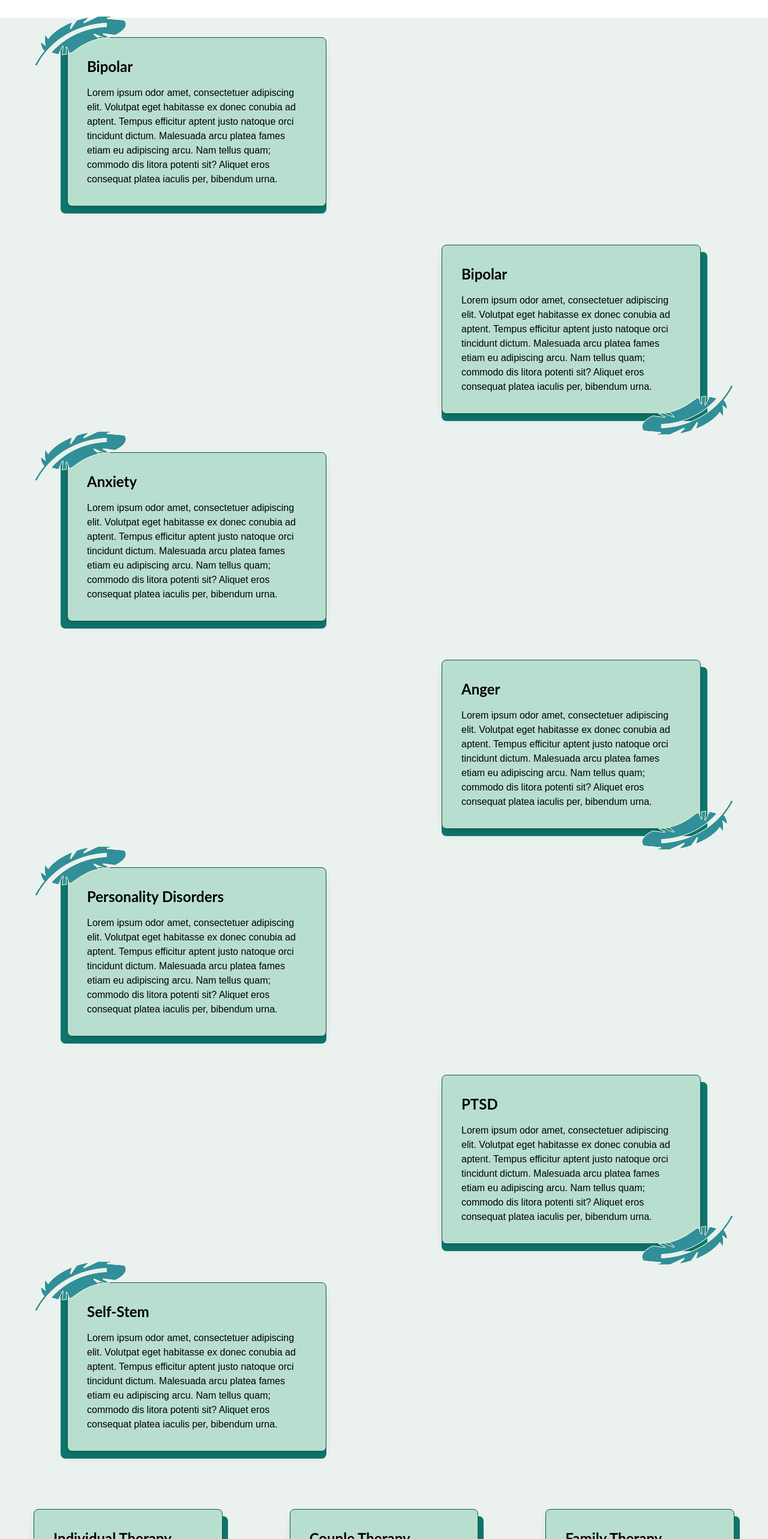
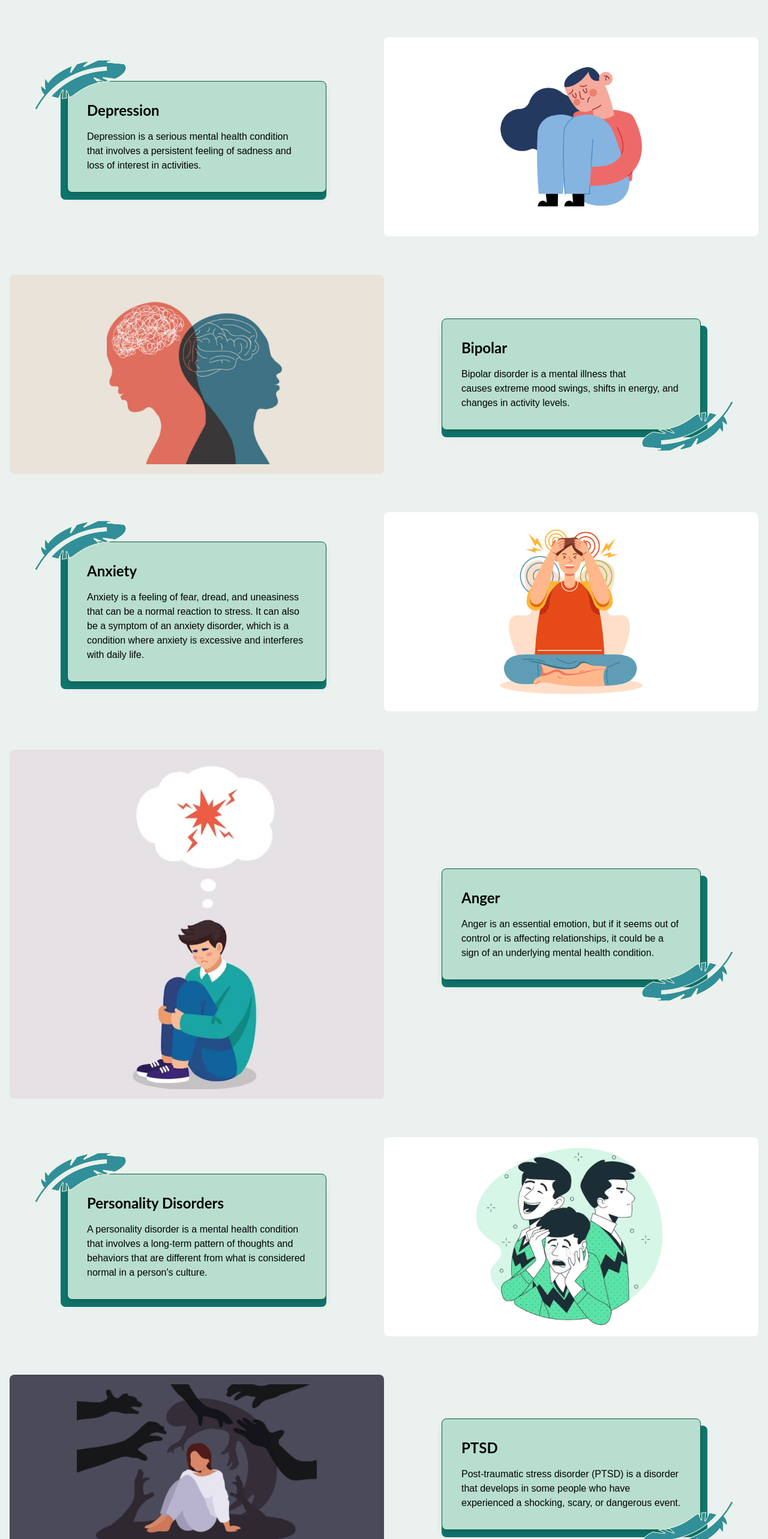
Before and after one commit to CwoissantT/CAT3, a React (Create React App) app in the folder phoenix-mental-health/: page /Services in a window 1280 px wide. Shown: the part 234-2800 px from the top of the page at 60% size. Built offline with nearby package versions, Linux system fonts and the light colour scheme; no server answers.

Commit message:
temp placement of images

```diff
--- a/phoenix-mental-health/src/pages/Contact.js
+++ b/phoenix-mental-health/src/pages/Contact.js
@@ -9,7 +9,7 @@ const Contact = () => {
     <div className="font-sans bg-lightTeal text-deepTeal min-h-screen flex flex-col">
       {/* Main Section */}
       {/* REMOVE py-1 just helping me see seperation */}
-      <div className="flex-grow py-1">
+      <div className="flex-grow bg-background">
         <ContactSection />
       </div>
 
--- a/phoenix-mental-health/src/pages/Services.js
+++ b/phoenix-mental-health/src/pages/Services.js
@@ -7,12 +7,20 @@ import FAQs from '../components/FAQs';
 import Footer from '../components/Footer'; // Assuming footer is already implemented
 import RightCard from '../components/RightCard';
 import LeftCard from '../components/LeftCard';
+import Depression from '../images/Depression.png';
+import Bipolar from '../images/Bipolar.png';
+import Anxiety from '../images/Anxiety.png';
+import Anger from '../images/Anger.png';
+import Personality from '../images/PersonalityDisorders.png';
+import PTSD from '../images/PTSD.png';
+import SelfStem from '../images/Self-Stem.png';
+
 
 const Services = () => {
   return (
     <div className="font-sans bg-lightTeal text-deepTeal min-h-screen flex flex-col">
       {/* Main Section */}
-      <div className="flex-grow">
+      <div className="bg-background flex-grow">
         <h1 className="text-4xl font-lato font-bold text-center py-16">Services</h1>
 
         {/* Service Cards */}
@@ -20,75 +28,169 @@ const Services = () => {
           title="Depression"
           content="Lorem ipsum odor amet, consectetuer adipiscing elit. Volutpat eget habitasse ex donec conubia ad aptent. Tempus efficitur aptent justo natoque orci tincidunt dictum. Malesuada arcu platea fames etiam eu adipiscing arcu. Nam tellus quam; commodo dis litora potenti sit? Aliquet eros consequat platea iaculis per, bibendum urna."
         /> */}
-        <section className="flex flex-col md:flex-row items-center justify-between py-8 px-4 bg-background">
-          {/* Right Card - Adjusted to the Right */}
-          <div className="w-full md:w-1/2 md:mr-auto">
+        {/* First Section */}
+        <section className="relative flex flex-col md:flex-row items-center justify-between py-8 px-4 bg-background ">
+          <div className="relative z-10 w-full md:w-1/2">
             <LeftCard
+              headerText="Depression"
+              paragraphText="Depression is a serious mental health condition that involves a persistent feeling of sadness and loss of interest in activities."
+            />
+          </div>
+
+          {/* Image with White Background */}
+          <div className="relative w-full md:w-1/2 mt-8 md:mt-0 md:-ml-16">
+            <div className="bg-white rounded-lg overflow-hidden flex items-center justify-center p-4">
+              <img
+                src={Depression}
+                alt="Depression"
+                className="w-[250px] h-[300px] object-cover rounded-lg"
+              />
+            </div>
+          </div>
+        </section>
+
+        <section className="relative flex flex-col md:flex-row items-center justify-between py-8 px-4 bg-background ">
+          {/* Image with White Background */}
+          <div className="relative w-full md:w-1/2 mt-8 md:mt-0 md:-mr-16 order-last md:order-first">
+            <div className="bg-[#e9e3da] rounded-lg overflow-hidden flex items-center justify-center p-4">
+              <img
+                src={Bipolar}
+                alt="Bipolar"
+                className="w-[300px] h-[300px] object-cover rounded-lg"
+              />
+            </div>
+          </div>
+
+          <div className="relative z-10 w-full md:w-1/2">
+            <RightCard
               headerText="Bipolar"
-              paragraphText="Lorem ipsum odor amet, consectetuer adipiscing elit. Volutpat eget habitasse ex donec conubia ad aptent. Tempus efficitur aptent justo natoque orci tincidunt dictum. Malesuada arcu platea fames etiam eu adipiscing arcu. Nam tellus quam; commodo dis litora potenti sit? Aliquet eros consequat platea iaculis per, bibendum urna."
+              paragraphText="Bipolar disorder is a mental illness that causes extreme mood swings, shifts in energy, and changes in activity levels."
             />
           </div>
         </section>
 
-        <section className="flex flex-col md:flex-row-reverse items-center justify-between py-8 px-4 bg-background">
-          {/* Right Card - Adjusted to the Right */}
-          <div className="w-full md:w-1/2 md:ml-auto">
+
+
+
+
+
+        <section className="relative flex flex-col md:flex-row items-center justify-between py-8 px-4 bg-background ">
+          <div className="relative z-10 w-full md:w-1/2">
+            <LeftCard
+              headerText="Anxiety"
+              paragraphText="Anxiety is a feeling of fear, dread, and uneasiness that can be a normal reaction to stress. It can also be a symptom of an anxiety disorder, which is a condition where anxiety is excessive and interferes with daily life."
+            />
+          </div>
+
+          {/* Image with White Background */}
+          <div className="relative w-full md:w-1/2 mt-8 md:mt-0 md:-ml-16">
+            <div className="bg-white rounded-lg overflow-hidden flex items-center justify-center p-4">
+              <img
+                src={Anxiety}
+                alt="Anxiety"
+                className="w-[250px] h-[300px] object-cover rounded-lg"
+              />
+            </div>
+          </div>
+        </section>
+
+        <section className="relative flex flex-col md:flex-row items-center justify-between py-8 px-4 bg-background ">
+          {/* Image with White Background */}
+          <div className="relative w-full md:w-1/2 mt-8 md:mt-0 md:-mr-16 order-last md:order-first">
+            <div className="bg-[#e5e1e5] rounded-lg overflow-hidden flex items-center justify-center p-4">
+              <img
+                src={Anger}
+                alt="Anger"
+                className="w-[300px] h-[550px] object-cover rounded-lg"
+              />
+            </div>
+          </div>
+
+          <div className="relative z-10 w-full md:w-1/2">
             <RightCard
-              headerText="Bipolar"
-              paragraphText="Lorem ipsum odor amet, consectetuer adipiscing elit. Volutpat eget habitasse ex donec conubia ad aptent. Tempus efficitur aptent justo natoque orci tincidunt dictum. Malesuada arcu platea fames etiam eu adipiscing arcu. Nam tellus quam; commodo dis litora potenti sit? Aliquet eros consequat platea iaculis per, bibendum urna."
+              headerText="Anger"
+              paragraphText="Anger is an essential emotion, but if it seems out of control or is affecting relationships, it could be a sign of an underlying mental health condition."
             />
           </div>
         </section>
 
-        <section className="flex flex-col md:flex-row items-center justify-between py-8 px-4 bg-background">
-          {/* Right Card - Adjusted to the Right */}
-          <div className="w-full md:w-1/2 md:mr-auto">
+
+
+
+
+
+
+
+
+
+
+
+        <section className="relative flex flex-col md:flex-row items-center justify-between py-8 px-4 bg-background ">
+          <div className="relative z-10 w-full md:w-1/2">
             <LeftCard
-              headerText="Anxiety"
-              paragraphText="Lorem ipsum odor amet, consectetuer adipiscing elit. Volutpat eget habitasse ex donec conubia ad aptent. Tempus efficitur aptent justo natoque orci tincidunt dictum. Malesuada arcu platea fames etiam eu adipiscing arcu. Nam tellus quam; commodo dis litora potenti sit? Aliquet eros consequat platea iaculis per, bibendum urna."
+              headerText="Personality Disorders"
+              paragraphText="A personality disorder is a mental health condition that involves a long-term pattern of thoughts and behaviors that are different from what is considered normal in a person's culture."
+            />
+          </div>
+
+          {/* Image with White Background */}
+          <div className="relative w-full md:w-1/2 mt-8 md:mt-0 md:-ml-16">
+            <div className="bg-white rounded-lg overflow-hidden flex items-center justify-center p-4">
+              <img
+                src={Personality}
+                alt="Personality Disorders"
+                className="w-[350px] h-[300px] object-cover rounded-lg"
+              />
+            </div>
+          </div>
+        </section>
+
+        <section className="relative flex flex-col md:flex-row items-center justify-between py-8 px-4 bg-background ">
+          {/* Image with White Background */}
+          <div className="relative w-full md:w-1/2 mt-8 md:mt-0 md:-mr-16 order-last md:order-first">
+            <div className="bg-[#4b4a59] rounded-lg overflow-hidden flex items-center justify-center p-4">
+              <img
+                src={PTSD}
+                alt="PTSD"
+                className="w-[400px] h-[300px] object-cover rounded-lg"
+              />
+            </div>
+          </div>
+
+          <div className="relative z-10 w-full md:w-1/2">
+            <RightCard
+              headerText="PTSD"
+              paragraphText="Post-traumatic stress disorder (PTSD) is a disorder that develops in some people who have experienced a shocking, scary, or dangerous event."
             />
           </div>
         </section>
 
-        <section className="flex flex-col md:flex-row-reverse items-center justify-between py-8 px-4 bg-background">
-          {/* Right Card - Adjusted to the Right */}
-          <div className="w-full md:w-1/2 md:ml-auto">
-            <RightCard
-              headerText="Anger"
-              paragraphText="Lorem ipsum odor amet, consectetuer adipiscing elit. Volutpat eget habitasse ex donec conubia ad aptent. Tempus efficitur aptent justo natoque orci tincidunt dictum. Malesuada arcu platea fames etiam eu adipiscing arcu. Nam tellus quam; commodo dis litora potenti sit? Aliquet eros consequat platea iaculis per, bibendum urna."
+        <section className="relative flex flex-col md:flex-row items-center justify-between py-8 px-4 bg-background ">
+          <div className="relative z-10 w-full md:w-1/2">
+            <LeftCard
+              headerText="Self-Stem"
+              paragraphText="Low self-esteem is a lack of confidence in one's abilities and self-worth, and it's not a mental health disorder in itself. However, low self-esteem can be a sign of a mental health problem if it persists or affects daily life."
             />
+          </div>
+
+          {/* Image with White Background */}
+          <div className="relative w-full md:w-1/2 mt-8 md:mt-0 md:-ml-16">
+            <div className="bg-[#e9e8e6] rounded-lg overflow-hidden flex items-center justify-center p-4">
+              <img
+                src={SelfStem}
+                alt="Self-Stem"
+                className="w-[350px] h-[300px] object-cover rounded-lg"
+              />
+            </div>
           </div>
         </section>
 
-        <section className="flex flex-col md:flex-row items-center justify-between py-8 px-4 bg-background">
-          {/* Right Card - Adjusted to the Right */}
-          <div className="w-full md:w-1/2 md:mr-auto">
-            <LeftCard
-              headerText="Personality Disorders"
-              paragraphText="Lorem ipsum odor amet, consectetuer adipiscing elit. Volutpat eget habitasse ex donec conubia ad aptent. Tempus efficitur aptent justo natoque orci tincidunt dictum. Malesuada arcu platea fames etiam eu adipiscing arcu. Nam tellus quam; commodo dis litora potenti sit? Aliquet eros consequat platea iaculis per, bibendum urna."
-            />
-          </div>
-        </section>
 
-        <section className="flex flex-col md:flex-row-reverse items-center justify-between py-8 px-4 bg-background">
-          {/* Right Card - Adjusted to the Right */}
-          <div className="w-full md:w-1/2 md:ml-auto">
-            <RightCard
-              headerText="PTSD"
-              paragraphText="Lorem ipsum odor amet, consectetuer adipiscing elit. Volutpat eget habitasse ex donec conubia ad aptent. Tempus efficitur aptent justo natoque orci tincidunt dictum. Malesuada arcu platea fames etiam eu adipiscing arcu. Nam tellus quam; commodo dis litora potenti sit? Aliquet eros consequat platea iaculis per, bibendum urna."
-            />
-          </div>
-        </section>
 
-        <section className="flex flex-col md:flex-row items-center justify-between py-8 px-4 bg-background">
-          {/* Right Card - Adjusted to the Right */}
-          <div className="w-full md:w-1/2 md:mr-auto">
-            <LeftCard
-              headerText="Self-Stem"
-              paragraphText="Lorem ipsum odor amet, consectetuer adipiscing elit. Volutpat eget habitasse ex donec conubia ad aptent. Tempus efficitur aptent justo natoque orci tincidunt dictum. Malesuada arcu platea fames etiam eu adipiscing arcu. Nam tellus quam; commodo dis litora potenti sit? Aliquet eros consequat platea iaculis per, bibendum urna."
-            />
-          </div>
-        </section>
+
+
+
+
 
         {/* Additional Sections */}
         {/* You can add more content like therapy options and meeting options here */}
--- a/phoenix-mental-health/tailwind.config.js
+++ b/phoenix-mental-health/tailwind.config.js
@@ -16,6 +16,9 @@ module.exports = {
         black: '#000000',           // Black for text
         teal700: '#4B9E85',         // Teal 700
       },
+      height: {
+        '15/6': '140%', // 15/6 is equivalent to 250%
+      },
       fontFamily: {
         lato: ['Lato', 'sans-serif'],
         dmSans: ['DM Sans', 'sans-serif'],
```
Also changed, not shown: phoenix-mental-health/src/images/PersonalityDisorders.png (renamed from phoenix-mental-health/src/images/Personality Disorders.png).
